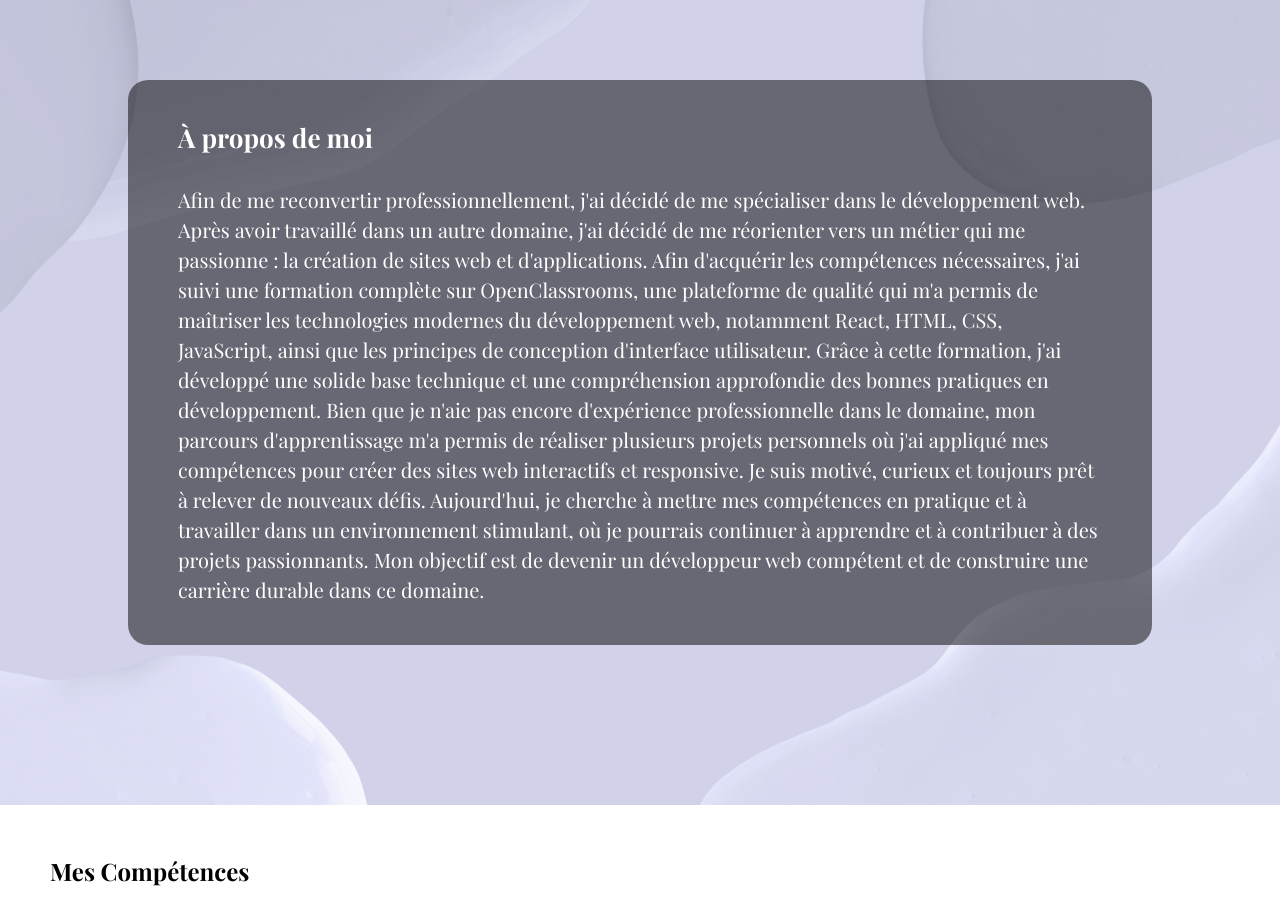
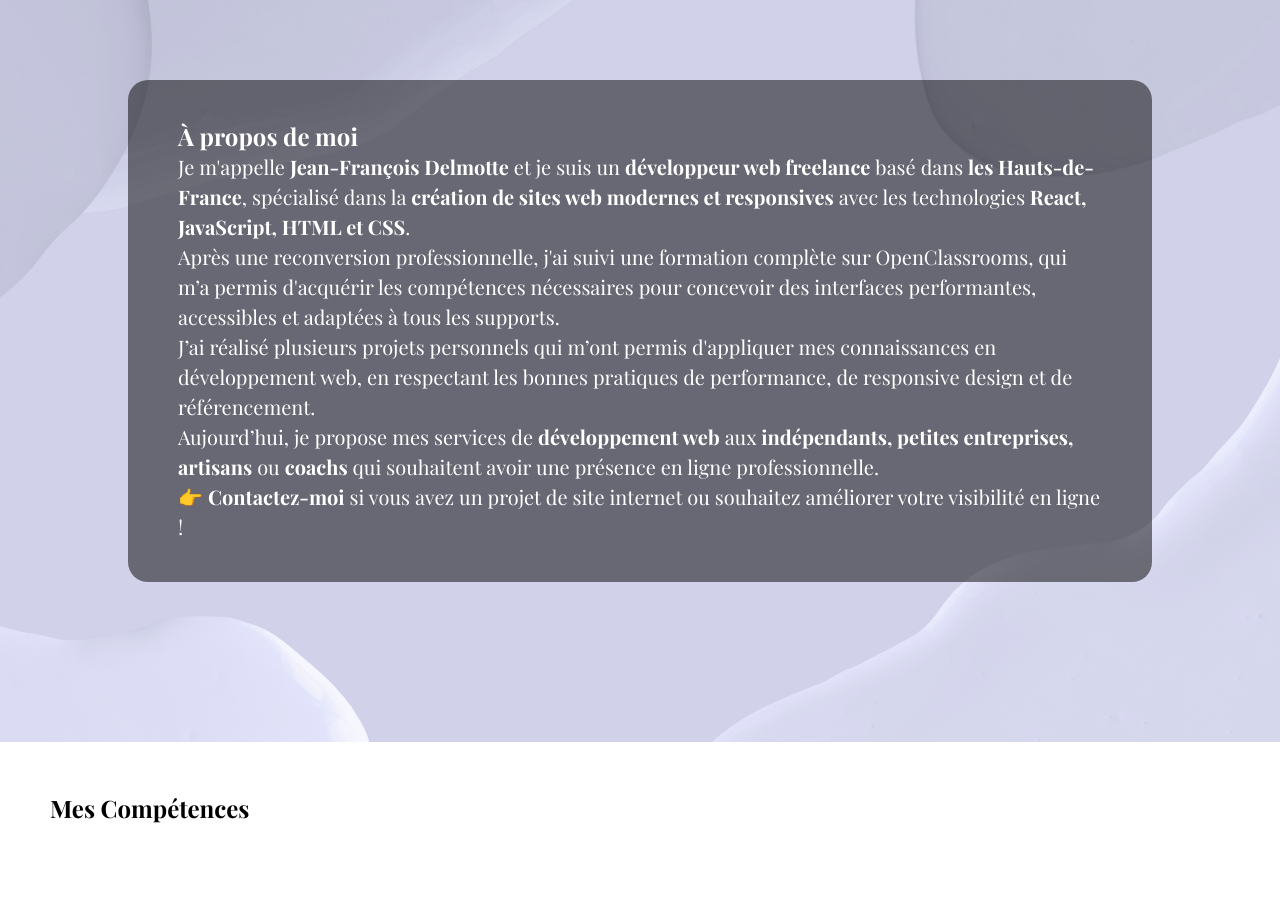
Before and after one commit to jeff397/portfolio, a React (Vite) app in the folder portfolio/: page / in a window 1280 px wide. Shown: the part 872-1789 px from the top of the page. Built offline with nearby package versions, Linux system fonts and the light colour scheme; a web font is replaced by a local one.

Commit message:
correction de la balise title

```diff
--- a/portfolio/index.html
+++ b/portfolio/index.html
@@ -23,7 +23,10 @@
     />
     <link rel="icon" type="image/webp" href="/images/favicon.webp" />
     <meta name="viewport" content="width=device-width, initial-scale=1.0" />
-    <title>Portfolio</title>
+    <title>
+      Jean-François Delmotte | Développeur Web Freelance dans les
+      Hauts-de-France
+    </title>
     <link rel="preconnect" href="https://fonts.googleapis.com" />
     <link rel="preconnect" href="https://fonts.gstatic.com" crossorigin />
     <link
--- a/portfolio/src/components/About/About.jsx
+++ b/portfolio/src/components/About/About.jsx
@@ -27,28 +27,40 @@ function About() {
   return (
     <section id="about">
       <div className={`about-content ${isVisible ? "rotate" : ""}`}>
-        <h3>À propos de moi</h3>
+        <h2>À propos de moi</h2>
         <p>
-          Afin de me reconvertir professionnellement, j'ai décidé de me
-          spécialiser dans le développement web. Après avoir travaillé dans un
-          autre domaine, j'ai décidé de me réorienter vers un métier qui me
-          passionne : la création de sites web et d'applications. Afin
-          d'acquérir les compétences nécessaires, j'ai suivi une formation
-          complète sur OpenClassrooms, une plateforme de qualité qui m'a permis
-          de maîtriser les technologies modernes du développement web, notamment
-          React, HTML, CSS, JavaScript, ainsi que les principes de conception
-          d'interface utilisateur. Grâce à cette formation, j'ai développé une
-          solide base technique et une compréhension approfondie des bonnes
-          pratiques en développement. Bien que je n'aie pas encore d'expérience
-          professionnelle dans le domaine, mon parcours d'apprentissage m'a
-          permis de réaliser plusieurs projets personnels où j'ai appliqué mes
-          compétences pour créer des sites web interactifs et responsive. Je
-          suis motivé, curieux et toujours prêt à relever de nouveaux défis.
-          Aujourd'hui, je cherche à mettre mes compétences en pratique et à
-          travailler dans un environnement stimulant, où je pourrais continuer à
-          apprendre et à contribuer à des projets passionnants. Mon objectif est
-          de devenir un développeur web compétent et de construire une carrière
-          durable dans ce domaine.
+          Je m'appelle <strong>Jean-François Delmotte</strong> et je suis un{" "}
+          <strong>développeur web freelance</strong> basé dans{" "}
+          <strong>les Hauts-de-France</strong>, spécialisé dans la{" "}
+          <strong>création de sites web modernes et responsives</strong> avec
+          les technologies
+          <strong> React, JavaScript, HTML et CSS</strong>.
+        </p>
+
+        <p>
+          Après une reconversion professionnelle, j'ai suivi une formation
+          complète sur OpenClassrooms, qui m’a permis d'acquérir les compétences
+          nécessaires pour concevoir des interfaces performantes, accessibles et
+          adaptées à tous les supports.
+        </p>
+
+        <p>
+          J’ai réalisé plusieurs projets personnels qui m’ont permis d'appliquer
+          mes connaissances en développement web, en respectant les bonnes
+          pratiques de performance, de responsive design et de référencement.
+        </p>
+
+        <p>
+          Aujourd’hui, je propose mes services de{" "}
+          <strong>développement web</strong> aux
+          <strong> indépendants, petites entreprises, artisans</strong> ou{" "}
+          <strong>coachs</strong> qui souhaitent avoir une présence en ligne
+          professionnelle.
+        </p>
+
+        <p>
+          👉 <strong>Contactez-moi</strong> si vous avez un projet de site
+          internet ou souhaitez améliorer votre visibilité en ligne !
         </p>
       </div>
     </section>
```
Also changed, not shown: 3 other files (tests, documents, lock files or other folders).
